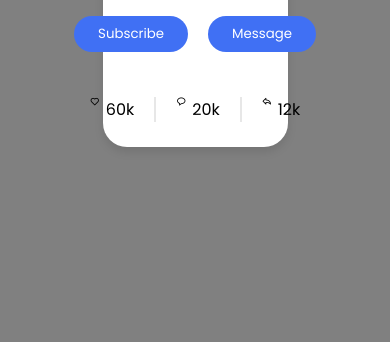
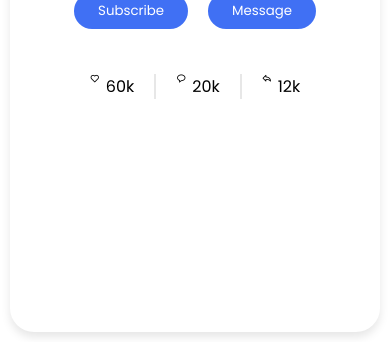
Before and after one commit to AnshuPriya93/profileaccount, a plain HTML site: page index.html in a window 390 px wide. Shown: the part 502-844 px from the top of the page. Drawn offline with nearby package versions, Linux system fonts and the light colour scheme.

Commit message:
Update profilecart.css

```diff
--- a/profilecart.css
+++ b/profilecart.css
@@ -31,7 +31,7 @@
     height: 100vh;
     justify-content: center;
     align-items: center;
-    background-color: grey;
+    background-color: white;
 
 }
 
@@ -144,11 +144,12 @@
 
 @media (max-width:1045px) {
     .main .profile-cart {
-        width: calc(50% - 10px);
+        width: 100%;
         margin-bottom: 20px;
+        height: 100%;
     }
     .main .button {
-        width: calc(50% - 10px);
+       width: 100%;
         margin-bottom: 20px;
     }
 }
```
